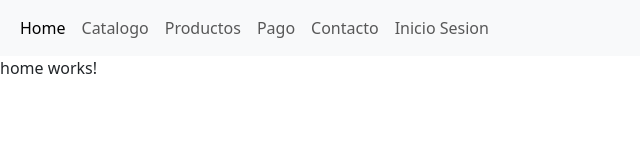
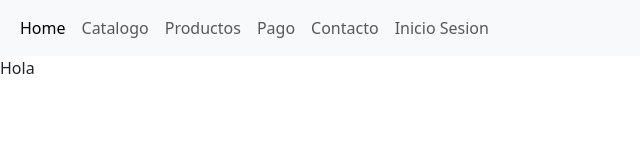
Before and after one commit to PabloFolgado/repo.dama-team3, an Angular app: page /home in a window 1280 px wide. Shown: the top 160 px of the page, without its empty margins (0-640 px from the left). Built offline with nearby package versions, Linux system fonts and the light colour scheme.

Commit message:
Cambio Home

```diff
--- a/src/app/componentes/home/home.component.html
+++ b/src/app/componentes/home/home.component.html
@@ -1 +1 @@
-<p>home works!</p>
+<p>Hola</p>
```
